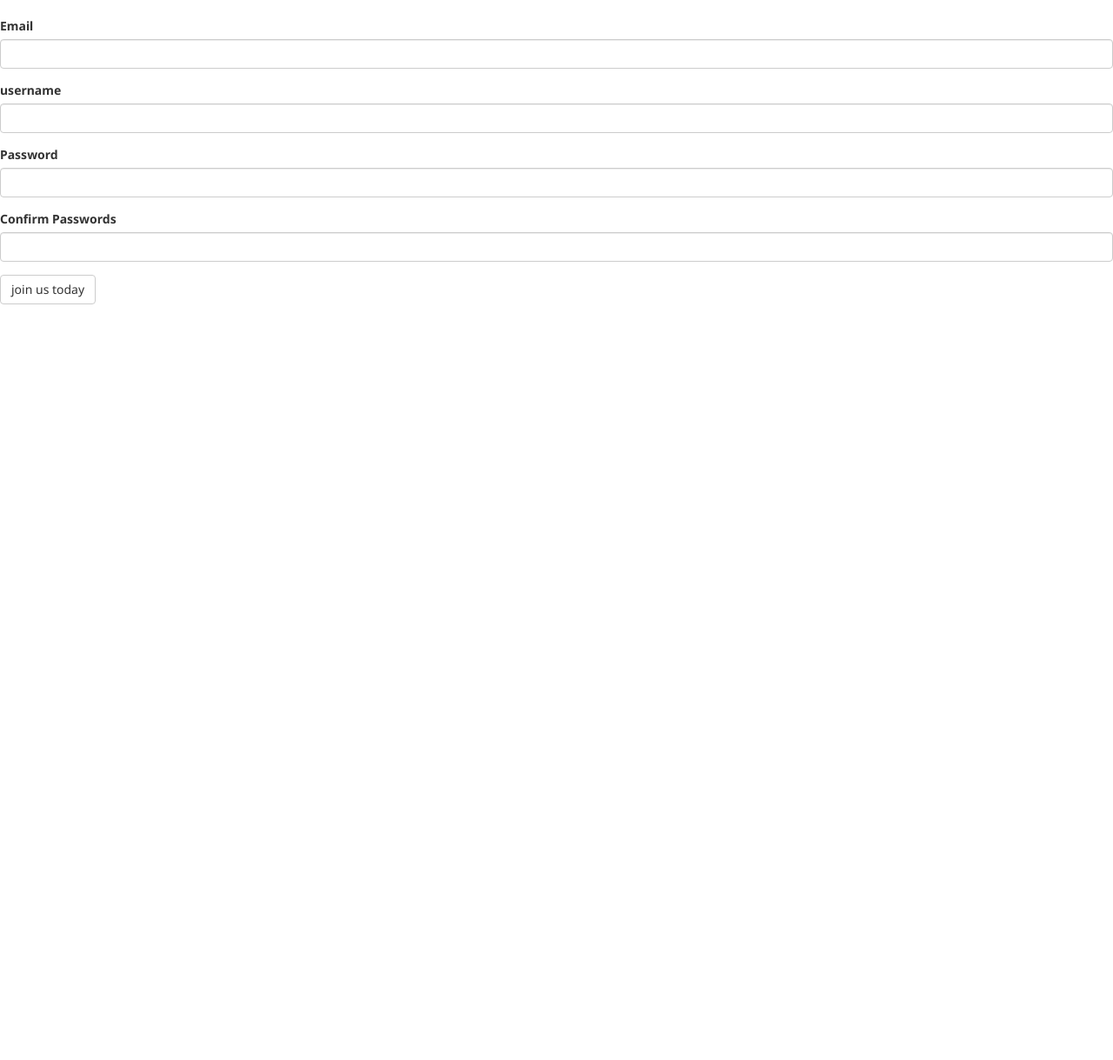
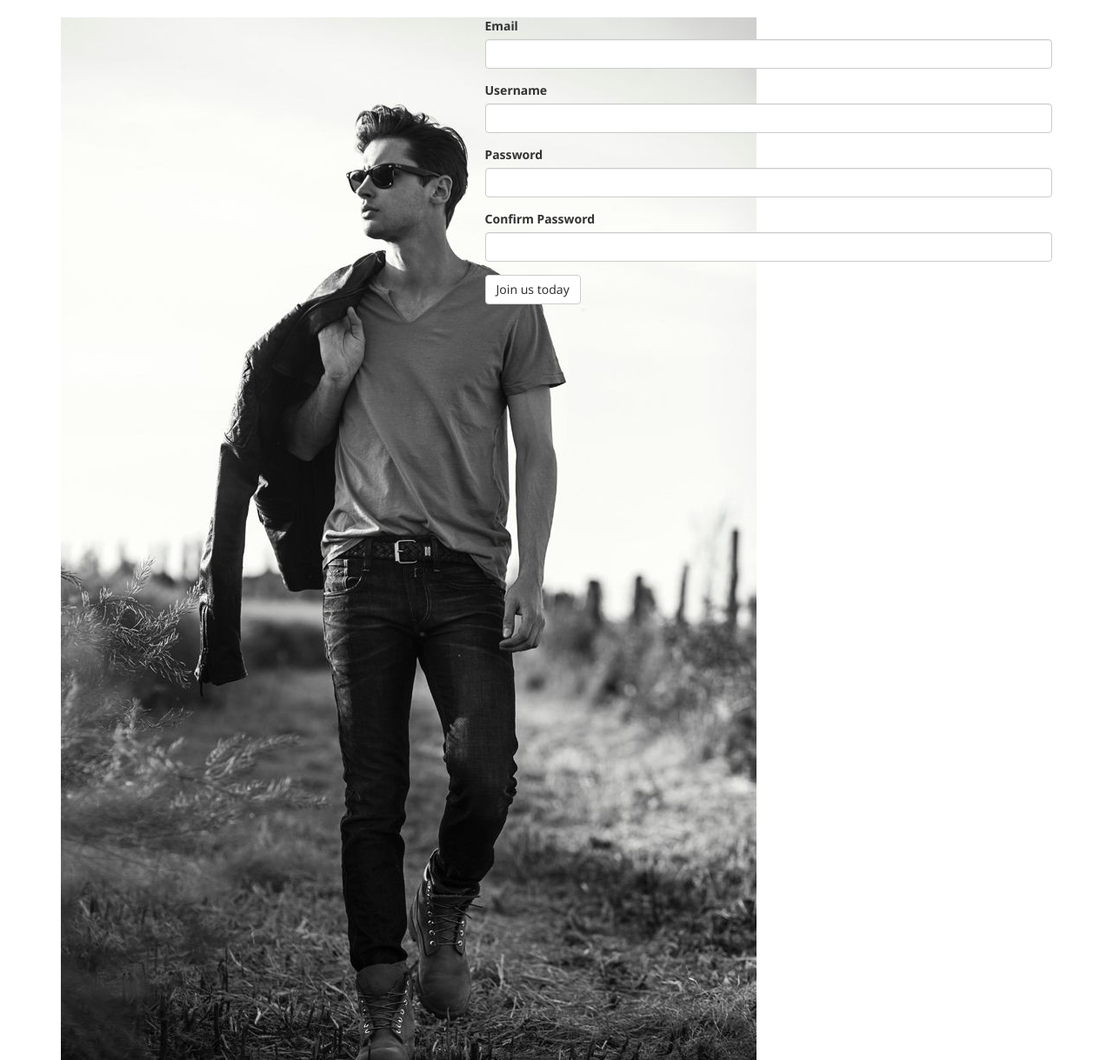
Before and after one commit to duncan-chege/Bookmodel, a Flask app: page /authenticate/register in a window 1280 px wide. Shown: the part 52-1271 px from the top of the page at 87% size. Before the commit the page ends 402 px from the top, so only its background shows below. Run offline with Flask 2, Linux system fonts and the light colour scheme; some libraries are stand-ins or nearby versions.

Commit message:
try and work on image for register

```diff
--- a/app/auth/forms.py
+++ b/app/auth/forms.py
@@ -7,11 +7,11 @@ from wtforms import ValidationError
 class RegistrationForm(FlaskForm):
 
     email = StringField('Email',validators=[Required(),Email()])
-    username = StringField('username',validators = [Required()])
+    username = StringField('Username',validators = [Required()])
     password = PasswordField('Password',validators = [Required(),
     EqualTo('password_confirm',message = 'Passwords must match')])
-    password_confirm = PasswordField('Confirm Passwords',validators = [Required()])
-    submit = SubmitField('join us today')
+    password_confirm = PasswordField('Confirm Password',validators = [Required()])
+    submit = SubmitField('Join us today')
 
     def validate_email(self,data_field):
         if User.query.filter_by(email =data_field.data).first():
--- a/app/templates/auth/register.html
+++ b/app/templates/auth/register.html
@@ -1,8 +1,26 @@
 {% extends 'base.html'%}
 {% import 'bootstrap/wtf.html' as wtf%}
 
+
 {% block content %}
 
-{{wtf.quick_form(registration_form)}}
+<!-- Styles block -->
+{% block styles %}
+
+    {{ super() }}
+    <link rel="stylesheet" href="{{url_for('static',filename='css/index.css')}}">
+
+{% endblock %}
+
+<div class="container">
+    <div class="row">
+            <div class="col-md-5">
+                    <img src="static/images/register.jpg" alt="model-image"></img>
+                </div>
+        <div class="col-md-7">
+            {{wtf.quick_form(registration_form)}}
+        </div>
+    </div>
+</div>
 
 {% endblock%}
```
Also changed, not shown: app/static/images/register.jpg (renamed from app/static/images/landing.jpg).
